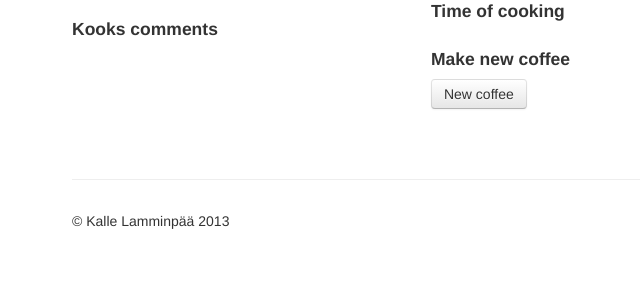
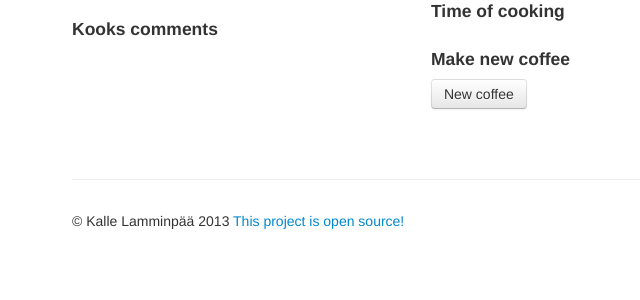
Before and after one commit to lamminpaa/coffee-meter, a PHP site: template views/front.twig in a window 1280 px wide. Shown: the part 249-549 px from the top of the page, without its empty margins (218-858 px from the left). Run offline with PHP 8.4, Linux system fonts and the light colour scheme; the template is opened without the code that fills it, so the values that code supplies are empty; some libraries are stand-ins or nearby versions.

Commit message:
Update front.twig

```diff
--- a/views/front.twig
+++ b/views/front.twig
@@ -1,4 +1,3 @@
-
 <!DOCTYPE html>
 <html lang="en">
 <head>
@@ -122,7 +121,7 @@
     <hr>
 
     <div class="footer">
-        <p>&copy; Kalle Lamminpää 2013</p>
+        <p>&copy; Kalle Lamminpää 2013 <a href="https://github.com/lamminpaa/coffee-meter">This project is open source!<a/></p>
     </div>
 
 </div> <!-- /container -->
```
